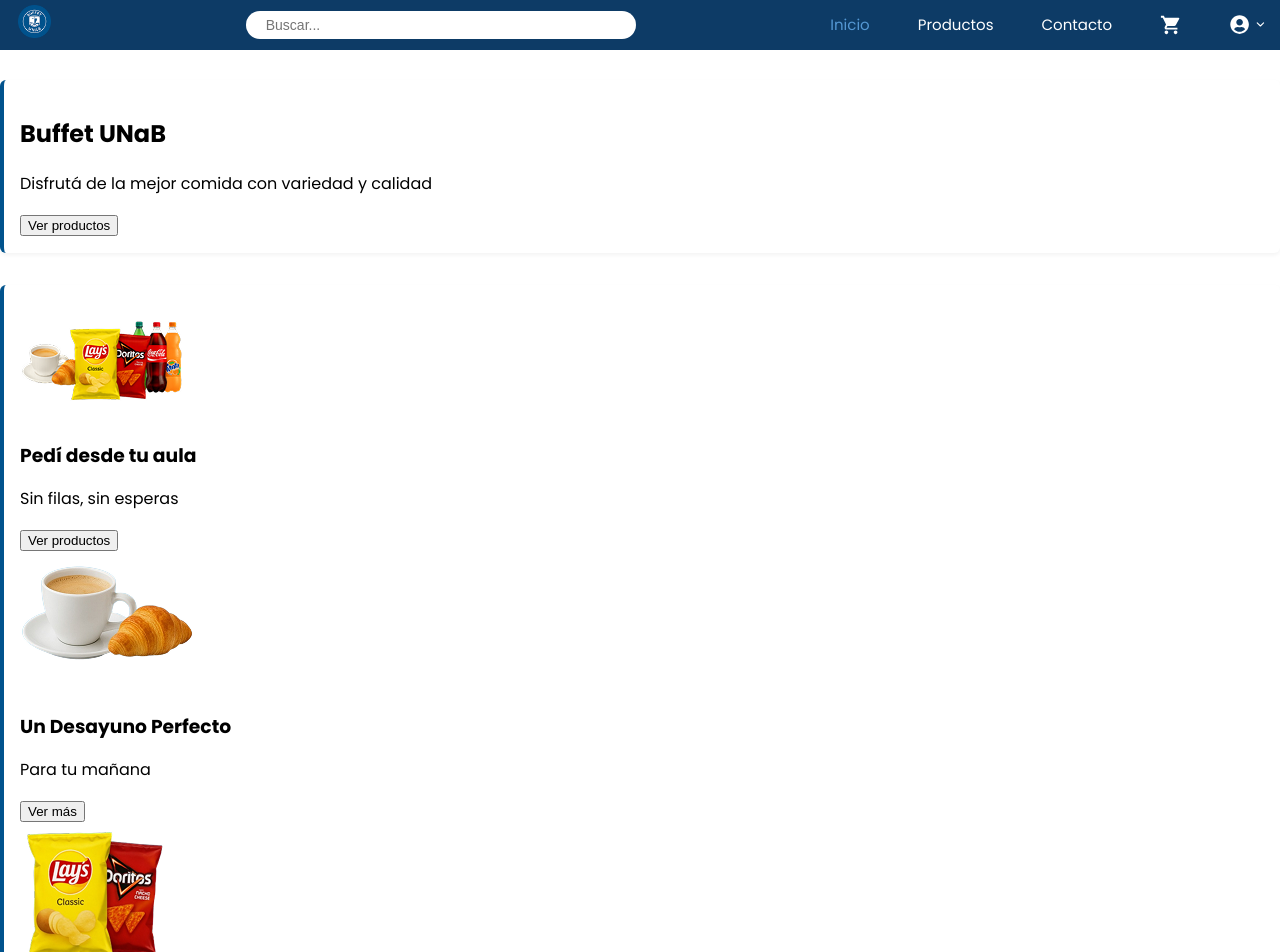
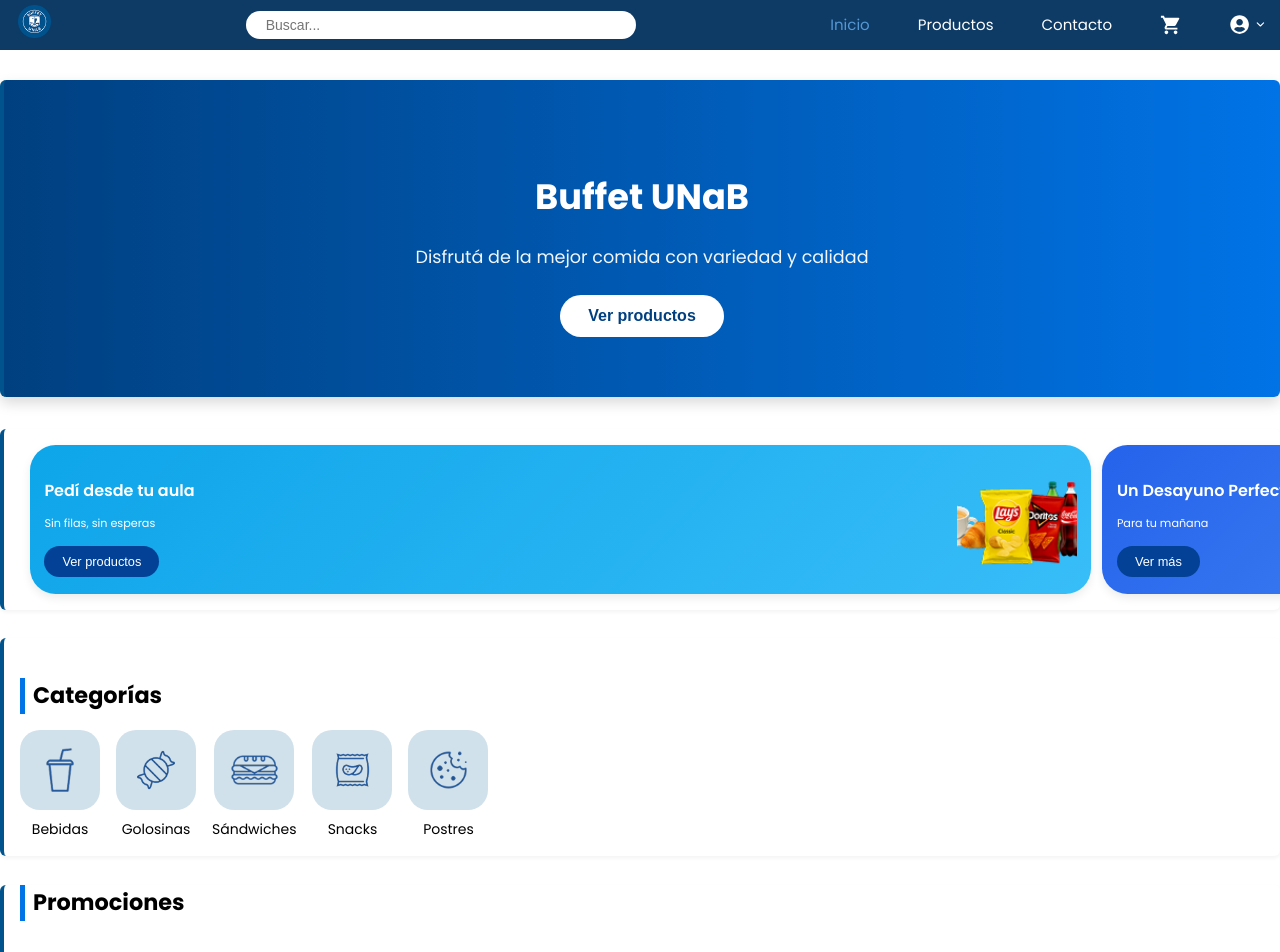
Before and after one commit to julisayago/buffet-frontend, a React (Vite) app: page /home in a window 1280 px wide. Shown: the top 952 px of the page. Built offline with nearby package versions, Linux system fonts and the light colour scheme; the HTML template or start-up script is replaced by a standard one.

Commit message:
Update Home.css

```diff
--- a/src/styles/Home.css
+++ b/src/styles/Home.css
@@ -1,12 +1,260 @@
-html, body, #root {
-  height: 100%;
-  margin: 0;
-}
-
 .home-container {
   min-height: 100vh;
+  width: 100%;
+  overflow-x: hidden;
+  font-family: 'Poppins', sans-serif;
+  background-color: white;
+  line-height: 1.6;
+  animation: fadeIn 0.8s ease-in-out;
 }
 
 .home-container main {
   flex: 1;
 }
+
+/* Animaciones */
+@keyframes fadeIn {
+  from { opacity: 0; transform: translateY(20px); }
+  to { opacity: 1; transform: translateY(0); }
+}
+@keyframes slideUp {
+  from { opacity: 0; transform: translateY(40px); }
+  to { opacity: 1; transform: translateY(0); }
+}
+@keyframes slideLeft {
+  from { opacity: 0; transform: translateX(40px); }
+  to { opacity: 1; transform: translateX(0); }
+}
+
+/* Hero */
+.hero {
+  background: linear-gradient(to right, #004080, #0073e6);
+  color: white;
+  text-align: center;
+  padding: 60px 25px;
+  margin-bottom: 20px;
+  box-shadow: 0 6px 14px rgba(0,0,0,0.15);
+  animation: slideUp 1s ease forwards;
+}
+.hero h1 {
+  font-size: 2.2rem;
+  margin-bottom: 12px;
+  font-weight: 700;
+}
+.hero p {
+  font-size: 1.1rem;
+  margin-bottom: 24px;
+  opacity: 0.95;
+}
+
+.btn-primary {
+  background: white;
+  color: #004080;
+  padding: 12px 28px;
+  border-radius: 24px;
+  font-weight: 600;
+  border: none;
+  cursor: pointer;
+  font-size: 1rem;
+  transition: background 0.3s, transform 0.3s ease;
+}
+.btn-primary:hover {
+  background: #e6e6e6;
+  transform: scale(1.05);
+}
+
+/* Banners */
+.home-banners {
+  display: flex;
+  gap: 0.7rem;
+  overflow-x: auto;
+  margin-bottom: -4px;
+  scroll-snap-type: none;
+  animation: slideLeft 1.2s ease;
+}
+
+.banner-card {
+  min-width: 83%;
+  border-radius: 1.6rem;
+  box-shadow: 0 4px 10px rgba(0,0,0,0.08);
+  padding: 0.9rem;
+  flex-shrink: 0;
+  scroll-snap-align: start;
+  display: flex;
+  align-items: center;
+  justify-content: space-between;
+  gap: 1rem;
+  transition: transform 0.4s ease, box-shadow 0.4s ease;
+  flex-direction: row-reverse;
+  color: white;
+}
+
+/* Márgenes */
+.banner-card:first-child { margin-left: 10px; }
+.banner-card:last-child { margin-right: 10px; }
+
+/* Tonalidades */
+.banner-card:nth-child(1) { background: linear-gradient(135deg, #0EA5E9, #38BDF8); }
+.banner-card:nth-child(2) { background: linear-gradient(135deg, #2563EB, #60A5FA); }
+.banner-card:nth-child(3) { background: linear-gradient(135deg, #0963cb, #4F46E5); }
+.banner-card:nth-child(4) { background: linear-gradient(135deg, #0552af, #1c75e3); }
+
+.banner-text h3 {
+  font-size: 1.0rem;
+  font-weight: 600;
+  margin-bottom: 0.6rem;
+  color: white;
+}
+.banner-text p {
+  font-size: 0.7rem;
+  margin-bottom: 0.8rem;
+  color: white;
+}
+.btn-secondary {
+  background: #034196;
+  color: #fff;
+  padding: 8px 18px;
+  border-radius: 20px;
+  border: none;
+  cursor: pointer;
+  font-size: 0.8rem;
+}
+.btn-secondary:hover {
+  background: #2264a9;
+  transform: scale(1.05);
+}
+.banner-card img {
+  width: 120px;
+  height: 120px;
+  object-fit: cover;
+  border-radius: 0.8rem;
+  flex-shrink: 0;
+}
+
+/* Títulos de sección */
+.section-title,
+.home-categorias-section h2,
+.promociones-section h2 {
+  margin: 1.5rem 0 1rem 0;
+  font-size: 1.4rem;
+  font-weight: 700;
+  color: #000;
+  border-left: 5px solid #0073e6;
+  padding-left: 8px;
+  animation: slideUp 1s ease;
+}
+
+/* Categorías */
+.home-categorias-section {
+  padding: 1rem 0 1rem 1rem;
+  overflow-x: auto;
+  margin-bottom: -3px;
+  -webkit-overflow-scrolling: touch;
+}
+.home-categorias-list {
+  display: flex;
+  gap: 16px;
+  flex-wrap: nowrap;
+  overflow-x: auto;
+  scrollbar-width: none;
+}
+.home-categorias-list::-webkit-scrollbar { display: none; }
+.home-categoria-card {
+  flex: 0 0 auto;
+  display: flex;
+  flex-direction: column;
+  align-items: center;
+  cursor: pointer;
+  transition: transform 0.3s ease;
+}
+
+.home-categoria-card:hover { transform: translateY(-5px); }
+.home-categoria-icon {
+  width: 80px;
+  height: 80px;
+  background-color: #D1E1EB;
+  border-radius: 20px;
+  display: flex;
+  align-items: center;
+  justify-content: center;
+  margin-bottom: 8px;
+}
+.home-categoria-icon img {
+  width: 50px;
+  height: 50px;
+  object-fit: contain;
+}
+.home-categoria-card span {
+  font-size: 14px;
+  font-weight: 500;
+  color: black;
+}
+
+/* Promociones */
+.promociones-section { padding: 0 1rem 1rem 1rem; }
+.promociones-productos-grid {
+  display: grid;
+  grid-template-columns: repeat(auto-fill, minmax(160px, 1fr));
+  gap: 1.5rem;
+  animation: fadeIn 1.5s ease;
+}
+  .promociones-productos-grid .producto-card button {
+  margin-top: 0.6rem;
+  background: #01538D;
+  color: #fff;
+  border: none;
+  padding: 7px 40px;
+  border-radius: 30px;
+  font-size: 0.9rem;
+  font-weight: 600;
+  cursor: pointer;
+  transition: background 0.3s ease;
+}
+.promociones-productos-grid .producto-card button:hover {
+  background: #002b59;
+}
+
+/* Mobile */
+@media (max-width: 768px) {
+  .hero {
+    margin-bottom: -170px;
+    position: relative;
+    padding-bottom: 140px;
+    z-index: 1;
+  }
+
+  .home-banners {
+    margin-top: 80px;
+    position: relative;
+    z-index: 2;
+  }
+
+/* Tamaños de imágenes en cada banner */
+  .banner-card:nth-child(1) img {
+    width: 150px;
+    height: 110px;
+  }
+  .banner-card:nth-child(2) img {
+    width: 170px;
+    height: 130px;
+  }
+  .banner-card:nth-child(3) img {
+    width: 140px;
+    height: 110px;
+  }
+  .banner-card:nth-child(4) img {
+    width: 120px;
+    height: 140px;
+  }
+}
+
+/* Desktop */
+@media (min-width: 1024px) {
+  .promociones-productos-grid {
+    display: flex;
+    justify-content: center;
+    gap: 40px;
+    flex-wrap: nowrap;
+    margin-top: 60px;
+  }
+}
```
